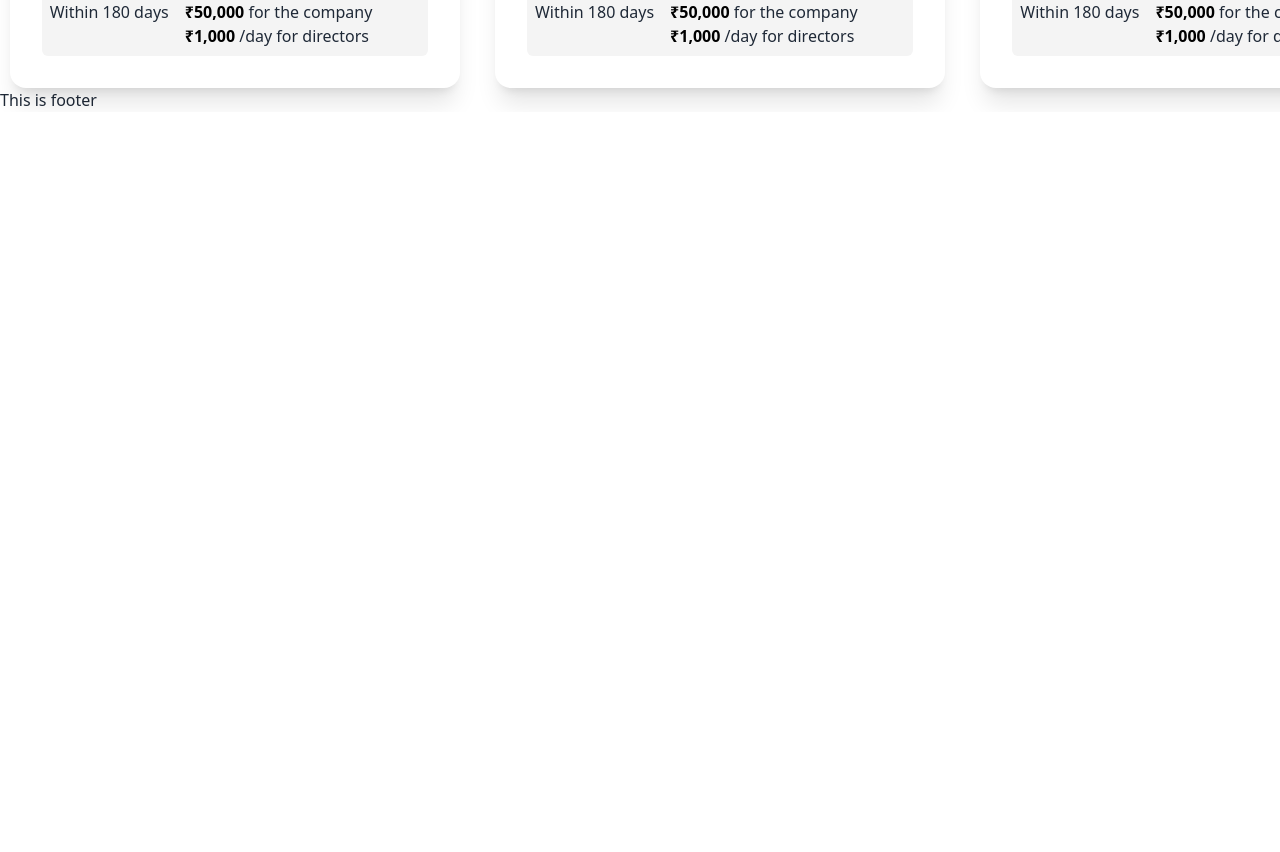
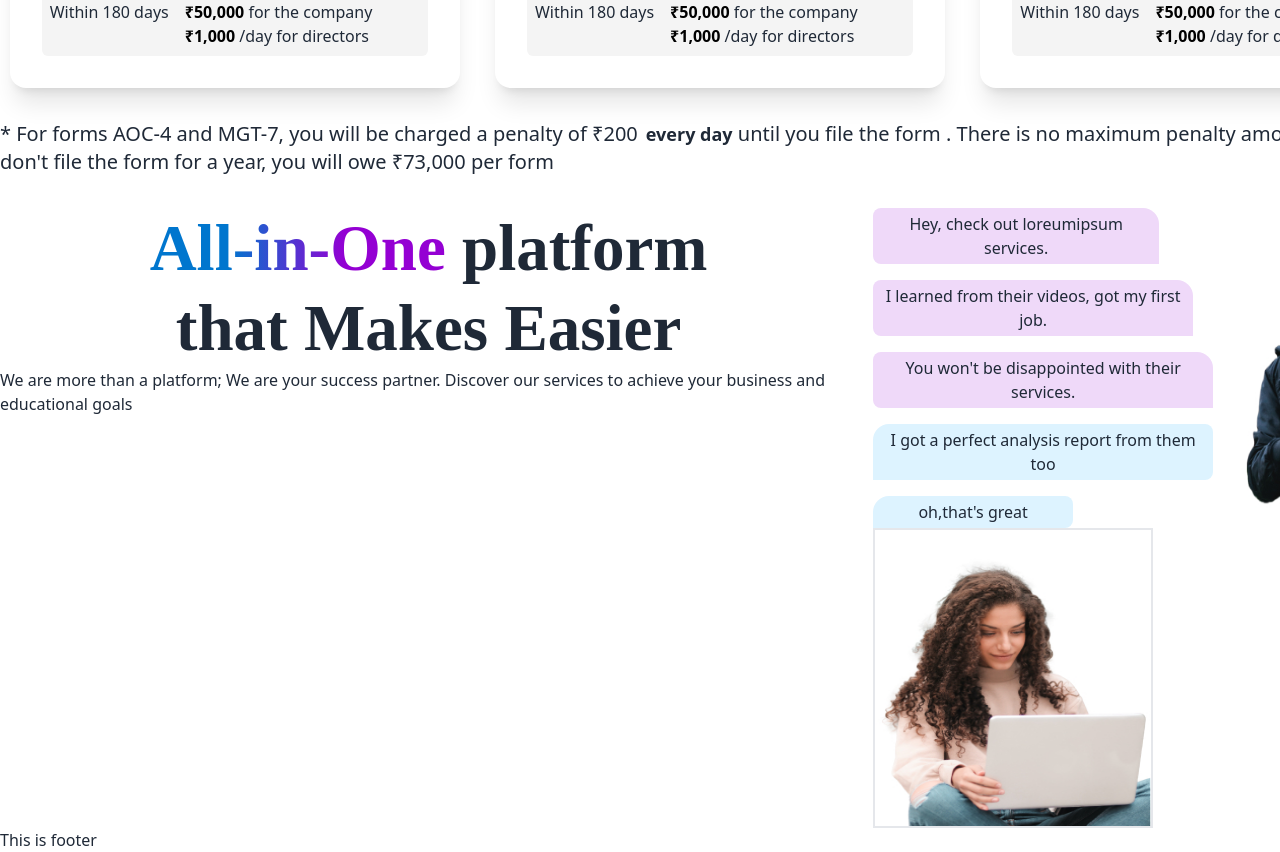
Before and after one commit to saifulislam975317/design-to-web-task, a React (Vite) app: page / in a window 1280 px wide. Shown: the part 1363-2215 px from the top of the page. Before the commit the page ends 1475 px from the top, so only its background shows below. Built offline with nearby package versions, Linux system fonts and the light colour scheme.

Commit message:
update info

```diff
--- a/src/Components/Home/Home.jsx
+++ b/src/Components/Home/Home.jsx
@@ -1,11 +1,13 @@
 import Header from "../Header/Header";
 import JoinUs from "../JoinUs/JoinUs";
+import SocialPlatform from "../SocialPlatform/SocialPlatform";
 
 const Home = () => {
   return (
     <div>
       <Header></Header>
       <JoinUs></JoinUs>
+      <SocialPlatform></SocialPlatform>
     </div>
   );
 };
--- a/src/Components/JoinUs/JoinUs.jsx
+++ b/src/Components/JoinUs/JoinUs.jsx
@@ -170,6 +170,12 @@ const JoinUs = () => {
           </div>
         </div>
       </div>
+      <p className=" my-8 text-xl">
+        * For forms AOC-4 and MGT-7, you will be charged a penalty of ₹200
+        <span className="text-lg font-bold ml-2">every day</span> until you file
+        the form . There is no maximum penalty amount. So, if you don't file the
+        form for a year, you will owe ₹73,000 per form
+      </p>
     </div>
   );
 };
--- /dev/null
+++ b/src/Components/SocialPlatform/SocialPlatform.jsx
@@ -0,0 +1,45 @@
+import boy from "../../assets/images/boy.jpg";
+import girl from "../../assets/images/girl.jpg";
+const SocialPlatform = () => {
+  return (
+    <div className="md:flex justify-center  gap-4">
+      <div>
+        <h1 className="sectionTitle text-center">
+          <span className="styleColor">All-in-One</span> platform <br /> that
+          Makes Easier
+        </h1>
+        <p>
+          We are more than a platform; We are your success partner. Discover our
+          services to achieve your business and educational goals
+        </p>
+      </div>
+      <div className="">
+        <div className="flex gap-4">
+          <div className="space-y-4">
+            <p className="bg-[#EFD9F9] w-[286px] p-1 rounded-l-lg rounded-tr-2xl text-center">
+              Hey, check out loreumipsum services.
+            </p>
+            <h1 className="bg-[#EFD9F9] w-[320px] p-1 rounded-l-lg rounded-tr-2xl text-center">
+              I learned from their videos, got my first job.
+            </h1>
+            <h2 className="bg-[#EFD9F9] w-[340px] p-1 rounded-l-lg rounded-tr-2xl text-center">
+              You won't be disappointed with their services.
+            </h2>
+            <h3 className="bg-[#DDF3FF] mt-12 w-[340px] p-1 rounded-r-lg rounded-tl-2xl text-center">
+              I got a perfect analysis report from them too
+            </h3>
+            <h4 className="bg-[#DDF3FF] w-[200px] p-1 rounded-r-lg rounded-tl-2xl text-center">
+              oh,that's great
+            </h4>
+          </div>
+          <div>
+            <img className="w-[280px] h-[300px]" src={boy} alt="" />
+          </div>
+        </div>
+        <img className="w-[280px] h-[300px] border-2 " src={girl} alt="" />
+      </div>
+    </div>
+  );
+};
+
+export default SocialPlatform;
```
Also changed, not shown: .eslintrc.cjs, src/assets/images/boy.jpg (added), src/assets/images/girl.jpg (added).
